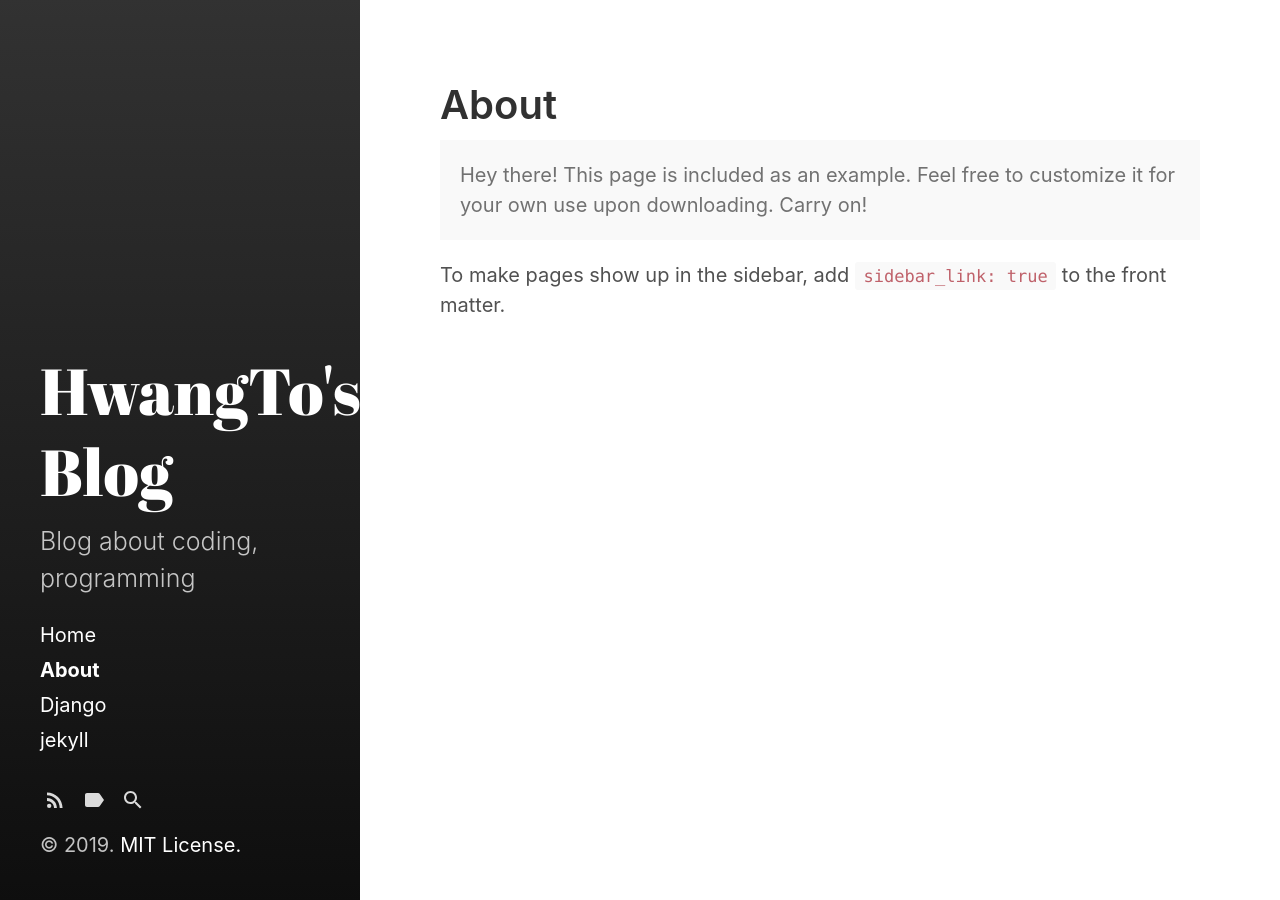
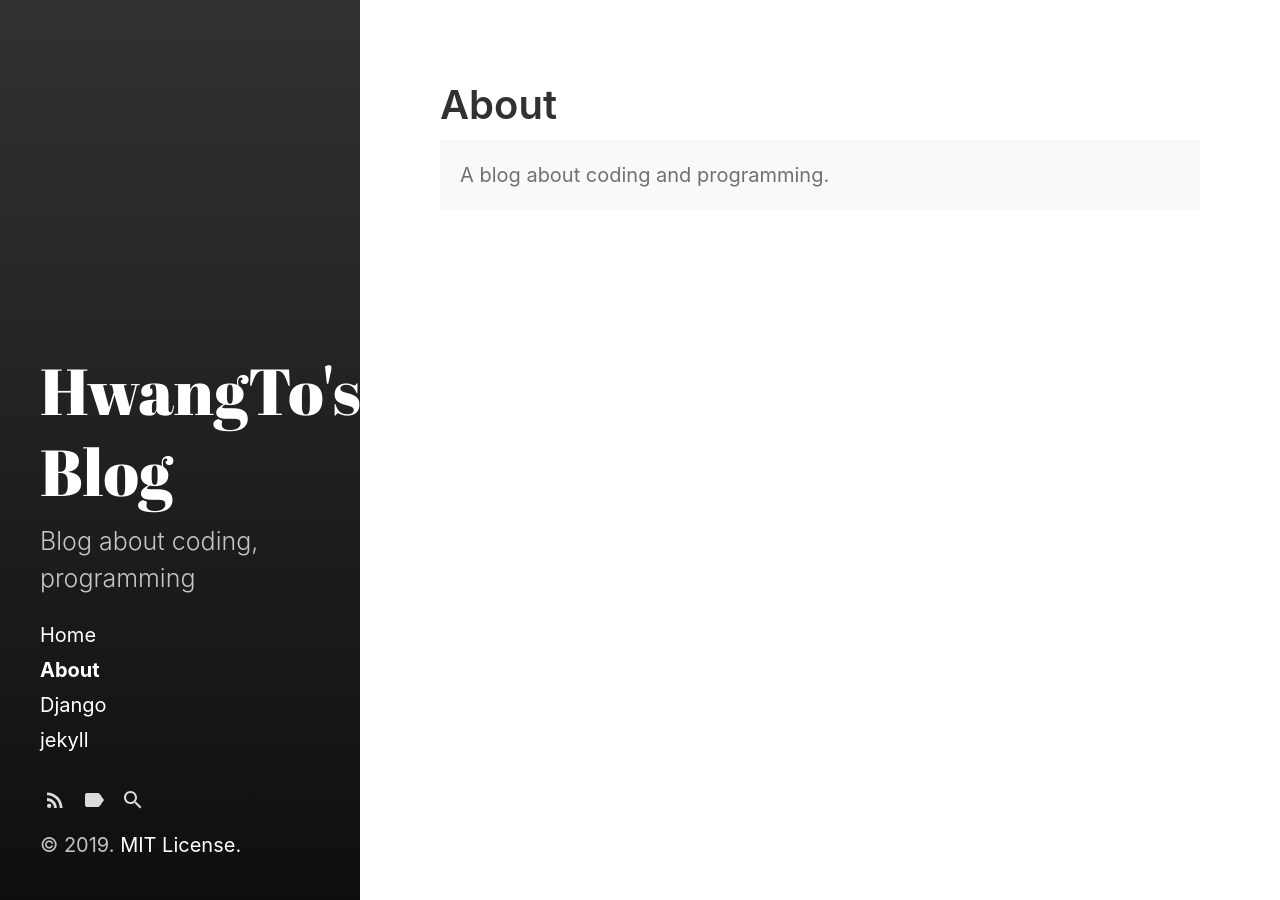
Before and after one commit to HwangToLee/HwangToLee.github.io, a Jekyll site: the page built from about.md, in a window 1280 px wide. Built offline with Jekyll 4.4.1, drawn with Linux system fonts in a browser that asks for light colours.

Commit message:
Update about.md

```diff
--- a/about.md
+++ b/about.md
@@ -5,9 +5,5 @@ sidebar_link: true
 ---
 
 <p class="message">
-  Hey there! This page is included as an example. Feel free to customize it
-  for your own use upon downloading. Carry on!
+  A blog about coding and programming.
 </p>
-
-To make pages show up in the sidebar, add `sidebar_link: true` to the front
-matter.
```
